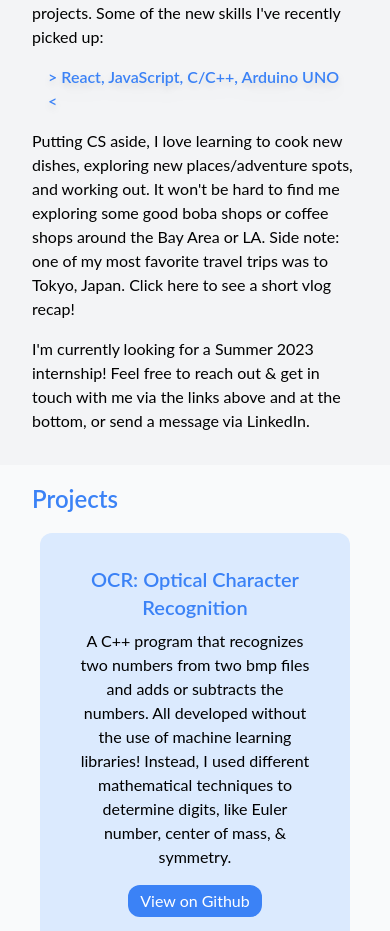
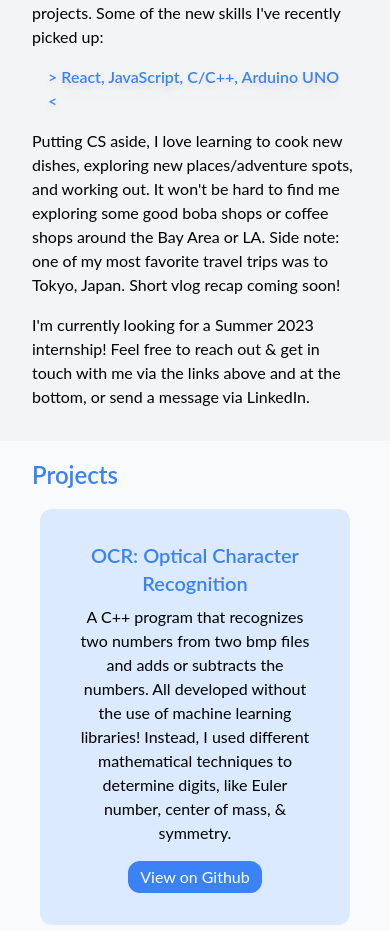
Before and after one commit to jacobdamasco/portfolio, a React (Create React App) app: page / in a window 390 px wide. Shown: the part 1066-1997 px from the top of the page. Built offline with nearby package versions, Linux system fonts and the light colour scheme.

Commit message:
added links to external webpages

```diff
--- a/src/components/AboutMe.js
+++ b/src/components/AboutMe.js
@@ -11,7 +11,7 @@ const AboutMe = () => {
                     {'>'} React, JavaScript, C/C++, Arduino UNO {'<'}
                 </p>
                 <p className="flex flex-row">
-                    Putting CS aside, I love learning to cook new dishes, exploring new places/adventure spots, and working out. It won't be hard to find me exploring some good boba shops or coffee shops around the Bay Area or LA. Side note: one of my most favorite travel trips was to Tokyo, Japan. Click here to see a short vlog recap!
+                    Putting CS aside, I love learning to cook new dishes, exploring new places/adventure spots, and working out. It won't be hard to find me exploring some good boba shops or coffee shops around the Bay Area or LA. Side note: one of my most favorite travel trips was to Tokyo, Japan. Short vlog recap coming soon!
                 </p>
                 <p className="flex flex-row">
                     I'm currently looking for a Summer 2023 internship! Feel free to reach out & get in touch with me via the links above and at the bottom, or send a message via LinkedIn.
--- a/src/components/Hero.js
+++ b/src/components/Hero.js
@@ -20,17 +20,23 @@ const Hero = () => {
 
                     {/* LinkedIn */}
                     <div className="flex flex-col basis-1/8 mx-3 md:mx-3 justify-center">
-                        <svg xmlns="http://www.w3.org/2000/svg" width="35" height="35" viewBox="0 0 24 24"><path d="M19 0h-14c-2.761 0-5 2.239-5 5v14c0 2.761 2.239 5 5 5h14c2.762 0 5-2.239 5-5v-14c0-2.761-2.238-5-5-5zm-11 19h-3v-11h3v11zm-1.5-12.268c-.966 0-1.75-.79-1.75-1.764s.784-1.764 1.75-1.764 1.75.79 1.75 1.764-.783 1.764-1.75 1.764zm13.5 12.268h-3v-5.604c0-3.368-4-3.113-4 0v5.604h-3v-11h3v1.765c1.396-2.586 7-2.777 7 2.476v6.759z"/></svg>
+                        <a href="https://www.linkedin.com/in/jrdamasco/" target="_blank" rel="noreferrer">
+                            <svg xmlns="http://www.w3.org/2000/svg" width="35" height="35" viewBox="0 0 24 24"><path d="M19 0h-14c-2.761 0-5 2.239-5 5v14c0 2.761 2.239 5 5 5h14c2.762 0 5-2.239 5-5v-14c0-2.761-2.238-5-5-5zm-11 19h-3v-11h3v11zm-1.5-12.268c-.966 0-1.75-.79-1.75-1.764s.784-1.764 1.75-1.764 1.75.79 1.75 1.764-.783 1.764-1.75 1.764zm13.5 12.268h-3v-5.604c0-3.368-4-3.113-4 0v5.604h-3v-11h3v1.765c1.396-2.586 7-2.777 7 2.476v6.759z"/></svg>
+                        </a>
                     </div>
 
                     {/* Github */}
                     <div className="flex flex-col basis-1/8 mx-3 md:mx-3 justify-center">
-                        <svg xmlns="http://www.w3.org/2000/svg" width="35" height="35" viewBox="0 0 24 24"><path d="M12 0c-6.626 0-12 5.373-12 12 0 5.302 3.438 9.8 8.207 11.387.599.111.793-.261.793-.577v-2.234c-3.338.726-4.033-1.416-4.033-1.416-.546-1.387-1.333-1.756-1.333-1.756-1.089-.745.083-.729.083-.729 1.205.084 1.839 1.237 1.839 1.237 1.07 1.834 2.807 1.304 3.492.997.107-.775.418-1.305.762-1.604-2.665-.305-5.467-1.334-5.467-5.931 0-1.311.469-2.381 1.236-3.221-.124-.303-.535-1.524.117-3.176 0 0 1.008-.322 3.301 1.23.957-.266 1.983-.399 3.003-.404 1.02.005 2.047.138 3.006.404 2.291-1.552 3.297-1.23 3.297-1.23.653 1.653.242 2.874.118 3.176.77.84 1.235 1.911 1.235 3.221 0 4.609-2.807 5.624-5.479 5.921.43.372.823 1.102.823 2.222v3.293c0 .319.192.694.801.576 4.765-1.589 8.199-6.086 8.199-11.386 0-6.627-5.373-12-12-12z"/></svg>
+                        <a href="https://github.com/jacobdamasco" target="_blank" rel="noreferrer">
+                            <svg xmlns="http://www.w3.org/2000/svg" width="35" height="35" viewBox="0 0 24 24"><path d="M12 0c-6.626 0-12 5.373-12 12 0 5.302 3.438 9.8 8.207 11.387.599.111.793-.261.793-.577v-2.234c-3.338.726-4.033-1.416-4.033-1.416-.546-1.387-1.333-1.756-1.333-1.756-1.089-.745.083-.729.083-.729 1.205.084 1.839 1.237 1.839 1.237 1.07 1.834 2.807 1.304 3.492.997.107-.775.418-1.305.762-1.604-2.665-.305-5.467-1.334-5.467-5.931 0-1.311.469-2.381 1.236-3.221-.124-.303-.535-1.524.117-3.176 0 0 1.008-.322 3.301 1.23.957-.266 1.983-.399 3.003-.404 1.02.005 2.047.138 3.006.404 2.291-1.552 3.297-1.23 3.297-1.23.653 1.653.242 2.874.118 3.176.77.84 1.235 1.911 1.235 3.221 0 4.609-2.807 5.624-5.479 5.921.43.372.823 1.102.823 2.222v3.293c0 .319.192.694.801.576 4.765-1.589 8.199-6.086 8.199-11.386 0-6.627-5.373-12-12-12z"/></svg>
+                        </a>
                     </div>
 
                     {/* Mail */}
                     <div className="flex flex-col basis-1/8 mx-3 md:mx-3 justify-center">
-                        <svg xmlns="http://www.w3.org/2000/svg" width="35" height="35" viewBox="0 0 24 24"><path d="M0 3v18h24v-18h-24zm6.623 7.929l-4.623 5.712v-9.458l4.623 3.746zm-4.141-5.929h19.035l-9.517 7.713-9.518-7.713zm5.694 7.188l3.824 3.099 3.83-3.104 5.612 6.817h-18.779l5.513-6.812zm9.208-1.264l4.616-3.741v9.348l-4.616-5.607z"/></svg>
+                        <a href="mailto:damasco@usc.edu" target="_blank" rel="noreferrer">
+                            <svg xmlns="http://www.w3.org/2000/svg" width="35" height="35" viewBox="0 0 24 24"><path d="M0 3v18h24v-18h-24zm6.623 7.929l-4.623 5.712v-9.458l4.623 3.746zm-4.141-5.929h19.035l-9.517 7.713-9.518-7.713zm5.694 7.188l3.824 3.099 3.83-3.104 5.612 6.817h-18.779l5.513-6.812zm9.208-1.264l4.616-3.741v9.348l-4.616-5.607z"/></svg>
+                        </a>
                     </div>
 
 
--- a/src/components/Projects.js
+++ b/src/components/Projects.js
@@ -27,7 +27,9 @@ const Projects = () => {
                         <p className="px-10 text-center justify-center lg:px-20 lg:text-lg">A C++ program that recognizes two numbers from two bmp files and adds or subtracts the numbers. All developed without the use of machine learning libraries! Instead, I used different mathematical techniques to determine digits, like Euler number, center of mass, & symmetry.</p>
                     </div>
                     <div className="flex flex-row justify-center">
-                        <button className="bg-blue-500 hover:bg-blue-600 text-white rounded-xl text-center px-3 py-1 mt-2 md:px-4 md:py-2 md:rounded-lg ">View on Github</button>
+                        <button className="bg-blue-500 hover:bg-blue-600 text-white rounded-xl text-center px-3 py-1 mt-2 md:px-4 md:py-2 md:rounded-lg">
+                            <a href="#" target="_blank" rel="noreferrer">View on Github</a>
+                        </button>
                     </div>
                 </div>
                 </div>
@@ -50,7 +52,9 @@ const Projects = () => {
                         <p className="px-10 text-center justify-center lg:px-20 lg:text-lg">A game based off the popular TV game show Family Feud, except for my cousin's baby shower. Fully equipped with music, sound effects, and proper scoring. Play it with your family! When I pulled this up, little did I know that the two teams would go wild for it.</p>
                     </div>
                     <div className="flex flex-row justify-center">
-                        <button className="bg-blue-500 hover:bg-blue-600 text-white rounded-xl text-center px-3 py-1 mt-2 md:px-4 md:py-2 md:rounded-lg ">View on Github</button>
+                        <button className="bg-blue-500 hover:bg-blue-600 text-white rounded-xl text-center px-3 py-1 mt-2 md:px-4 md:py-2 md:rounded-lg">
+                            <a href="https://github.com/jacobdamasco/family-feud-baby-shower" target="_blank" rel="noreferrer">View on Github</a>
+                        </button>
                     </div>
                 </div>
                 </div>
@@ -78,7 +82,9 @@ const Projects = () => {
                         <p className="px-10 text-center justify-center lg:px-20 lg:text-lg">A web app where you can manage your fridge, pantry, & cupboard inventory and plan your next grocery trip. With a personal account, you can easily manage your grocery lists. Organize them by store, by produce, or just how you like it.</p>
                     </div>
                     <div className="flex flex-row justify-center">
-                        <button className="bg-blue-500 hover:bg-blue-600 text-white rounded-xl text-center px-3 py-1 mt-2 md:px-4 md:py-2 md:rounded-lg ">View on Github</button>
+                        <button className="bg-blue-500 hover:bg-blue-600 text-white rounded-xl text-center px-3 py-1 mt-2 md:px-4 md:py-2 md:rounded-lg">
+                            <a href="https://github.com/jacobdamasco/grocerup" target="_blank" rel="noreferrer">View on Github</a>
+                        </button>
                     </div>
                 </div>
                 </div>
```
